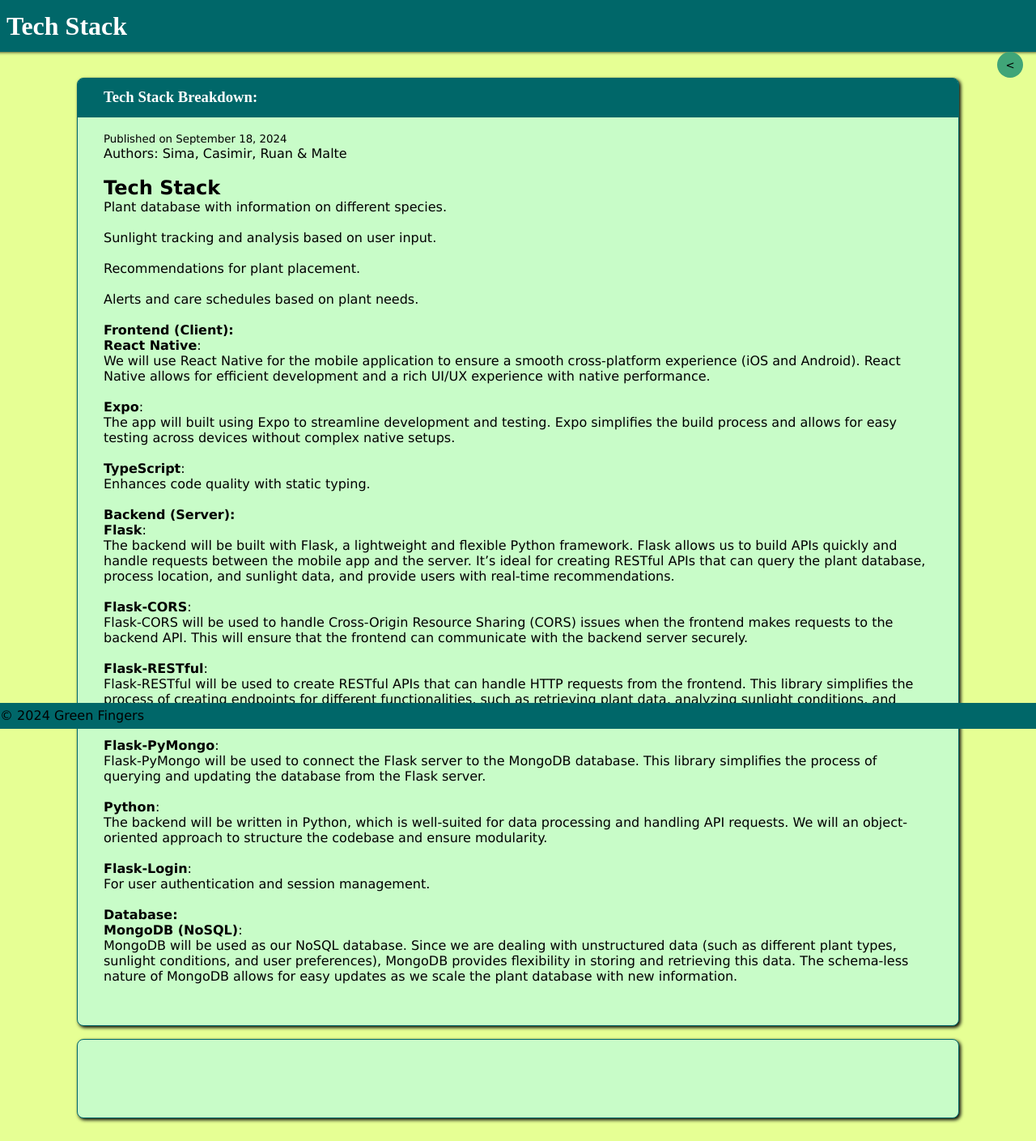
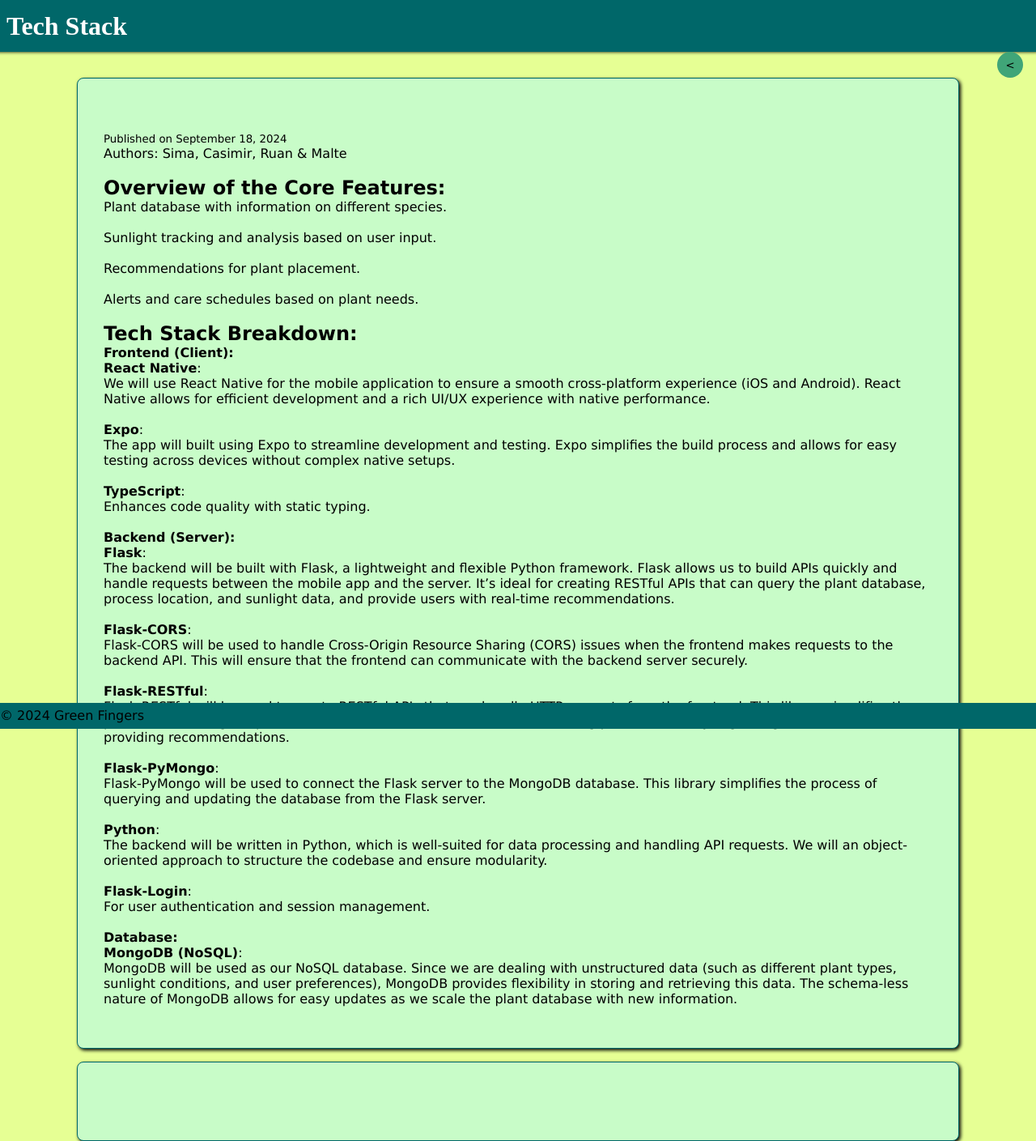
Before and after one commit to Green-Fingers-App/gardeningApp, a Jekyll site: the page built from docs/_posts/2024-09-18-tech-stack.md, in a window 1280 px wide. Shown: the whole page at 81% size. Built offline with Jekyll 4.4.1, drawn with Linux system fonts in a browser that asks for light colours; some web fonts are replaced; comment, search, counter and statistics services are not loaded.

Commit message:
Update tech stack

```diff
--- a/docs/_posts/2024-09-18-tech-stack.md
+++ b/docs/_posts/2024-09-18-tech-stack.md
@@ -6,9 +6,7 @@
 ---
 <br/>
 
-## Tech Stack
-
-### Overview of the Core Features:
+## Overview of the Core Features:
 
 Plant database with information on different species.<br/><br/>
 Sunlight tracking and analysis based on user input.<br/><br/>
@@ -16,7 +14,7 @@
 Alerts and care schedules based on plant needs.<br/><br/>
 
 
-### Tech Stack Breakdown:
+## Tech Stack Breakdown:
 
 #### Frontend (Client):
 
```
Also changed, not shown: 4 other files.
